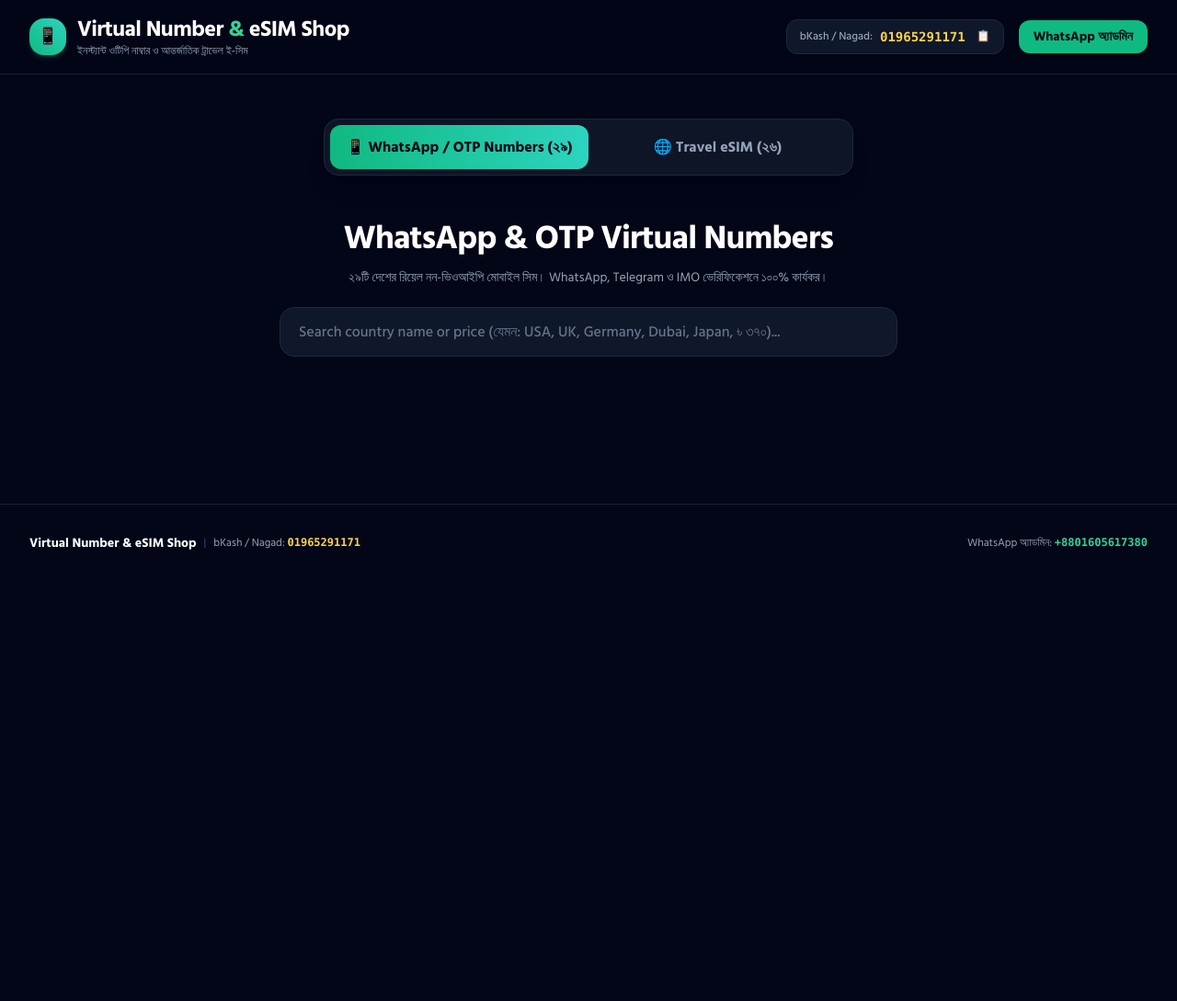
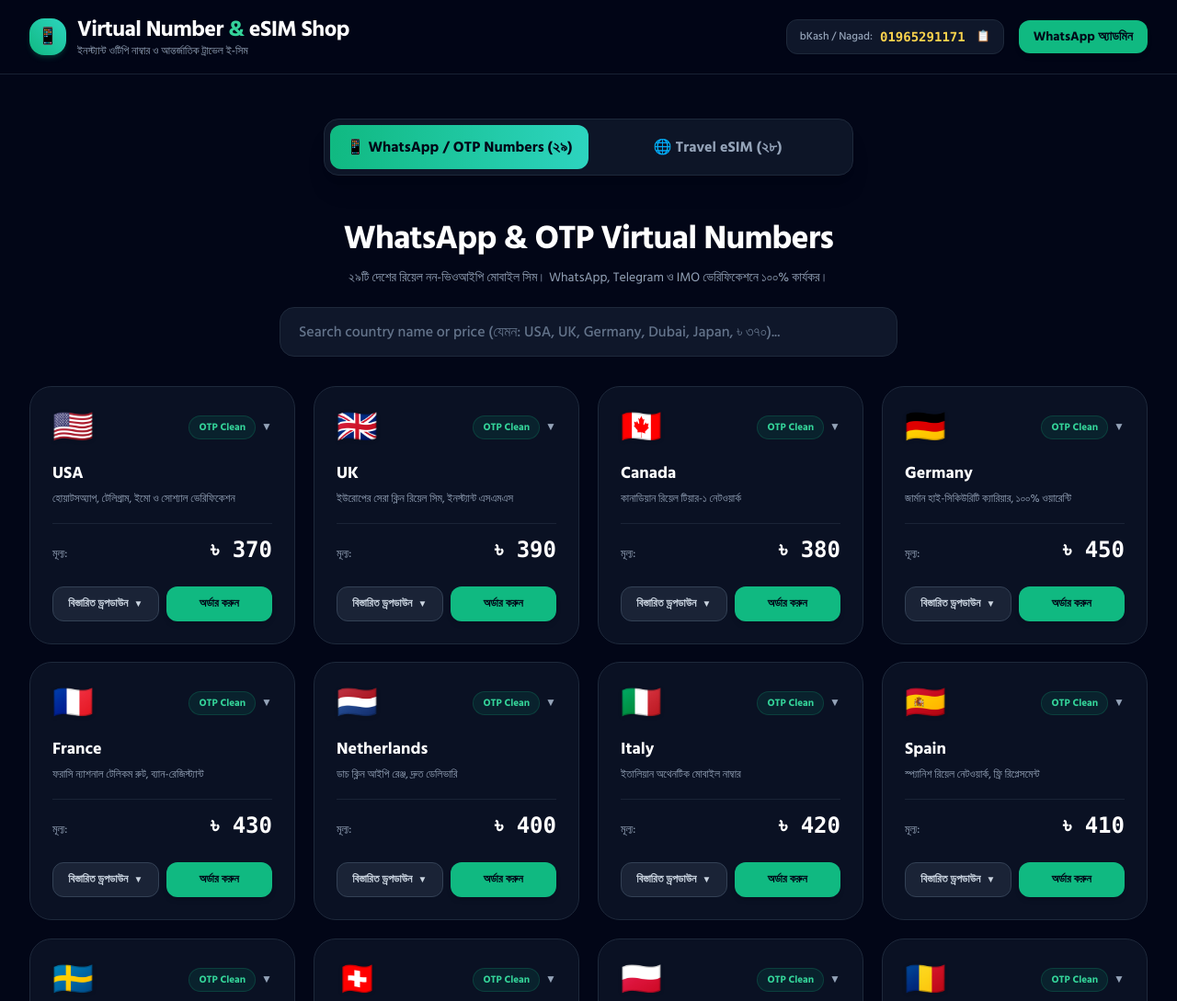
Before and after one commit to thihhdhxg-beep/virtual-number-shop, a plain HTML site: page index.html in a window 1280 px wide. Shown: the top 1089 px of the page at 92% size. Before the commit the page ends 800 px from the top, so only its background shows below. Drawn offline with nearby package versions, Linux system fonts and the light colour scheme.

Commit message:
Update index.html

```diff
--- a/index.html
+++ b/index.html
@@ -12,7 +12,6 @@
     body { font-family: 'Hind Siliguri', 'Plus Jakarta Sans', sans-serif; }
     .font-mono { font-family: 'JetBrains Mono', monospace; }
 
-    /* মাউস নিলে আলতোভাবে উপরে উঠে আসার মসৃণ অ্যানিমেশন */
     .card-lift {
       transition: transform 0.28s cubic-bezier(0.16, 1, 0.3, 1), box-shadow 0.28s cubic-bezier(0.16, 1, 0.3, 1), border-color 0.28s ease, background-color 0.28s ease;
       will-change: transform, box-shadow;
@@ -34,7 +33,7 @@
 </head>
 <body class="bg-slate-950 text-slate-100 min-h-screen antialiased selection:bg-emerald-500 selection:text-slate-950">
 
-  <!-- Clean, Minimalist Header -->
+  <!-- Header -->
   <header class="border-b border-slate-800/80 bg-slate-950/90 sticky top-0 z-30 backdrop-blur-md">
     <div class="max-w-7xl mx-auto px-4 sm:px-6 lg:px-8 py-4 flex flex-col md:flex-row items-center justify-between gap-4">
       <div class="flex items-center gap-3">
@@ -48,7 +47,6 @@
       </div>
 
       <div class="flex items-center gap-3 sm:gap-4 flex-wrap justify-center">
-        <!-- Elegant Payment Banner -->
         <div class="flex items-center gap-2 px-3.5 py-2 rounded-xl bg-slate-900 border border-slate-800 text-xs shadow-sm">
           <span class="text-slate-400 font-medium">bKash / Nagad:</span>
           <span class="font-mono font-black text-amber-300 text-sm">01965291171</span>
@@ -72,12 +70,12 @@
           📱 WhatsApp / OTP Numbers (২৯)
         </button>
         <button id="tabEsimBtn" class="flex-1 py-3 px-4 rounded-xl text-sm sm:text-base font-extrabold text-slate-400 hover:text-white transition-all cursor-pointer">
-          🌐 Travel eSIM (২৬)
+          🌐 Travel eSIM (২৮)
         </button>
       </div>
     </div>
 
-    <!-- Section 1: WhatsApp / OTP Numbers -->
+    <!-- Section 1: WhatsApp / OTP Numbers (29 Countries) -->
     <section id="otpSection" class="space-y-8">
       <div class="text-center max-w-2xl mx-auto space-y-3">
         <h2 class="text-3xl sm:text-4xl font-black text-white tracking-tight">WhatsApp & OTP Virtual Numbers</h2>
@@ -97,7 +95,7 @@
       </div>
     </section>
 
-    <!-- Section 2: Travel eSIM (2 Months Validity Highlighted, 26 Packages) -->
+    <!-- Section 2: Travel eSIM (28 Countries including Russia & Uzbekistan) -->
     <section id="esimSection" class="space-y-8 hidden">
       <div class="text-center max-w-2xl mx-auto space-y-3">
         <div class="inline-block px-3.5 py-1.5 rounded-full bg-cyan-500/10 border border-cyan-500/30 text-xs font-bold text-cyan-400">
@@ -109,7 +107,7 @@
           <input
             id="esimSearchInput"
             type="text"
-            placeholder="Search eSIM country (যেমন: France, Japan, Dubai, Korea, ৳ ১১৫০)..."
+            placeholder="Search eSIM country (যেমন: Russia, Uzbekistan, France, Japan, ৳ ৯৯৫, ৳ ১২৫০)..."
             class="w-full pl-5 pr-5 py-3.5 bg-slate-900 border border-slate-800 rounded-2xl text-sm sm:text-base text-white placeholder-slate-500 focus:outline-none focus:ring-2 focus:ring-cyan-500 font-medium"
           />
         </div>
@@ -135,7 +133,7 @@
     </div>
   </footer>
 
-  <!-- Details Modal (পূর্ণ বিবরণ) -->
+  <!-- Details Modal -->
   <div id="detailsModal" class="fixed inset-0 z-50 bg-slate-950/85 backdrop-blur-md hidden items-center justify-center p-4">
     <div class="w-full max-w-xl bg-slate-900 border border-slate-800 rounded-3xl shadow-2xl p-6 space-y-5">
       <div class="flex items-center justify-between border-b border-slate-800 pb-3">
@@ -176,7 +174,7 @@
     </div>
   </div>
 
-  <!-- Super Simple Checkout Box with bKash & Nagad Selection -->
+  <!-- Order Modal with bKash & Nagad -->
   <div id="orderModal" class="fixed inset-0 z-50 bg-slate-950/85 backdrop-blur-md hidden items-center justify-center p-4">
     <div class="w-full max-w-lg bg-slate-900 border border-slate-800 rounded-3xl shadow-2xl p-6 sm:p-7 space-y-5">
       <div class="flex items-center justify-between border-b border-slate-800 pb-3">
@@ -187,7 +185,6 @@
         <button id="closeModalBtn" class="text-slate-400 hover:text-white text-2xl cursor-pointer">&times;</button>
       </div>
 
-      <!-- Item Name & Price -->
       <div class="p-4 rounded-2xl bg-slate-950 border border-slate-800 flex items-center justify-between">
         <div class="flex items-center gap-3">
           <span id="modalFlag" class="text-3xl"></span>
@@ -202,13 +199,11 @@
         </div>
       </div>
 
-      <!-- 1. Payment Method Selection (bKash & Nagad) -->
       <div class="space-y-2">
         <label class="text-xs font-bold text-slate-300 uppercase tracking-wider block">
           পেমেন্ট মেথড নির্বাচন করুন:
         </label>
         <div class="grid grid-cols-2 gap-3">
-          <!-- bKash Button -->
           <button
             type="button"
             id="payMethodBkash"
@@ -233,7 +228,6 @@
             </div>
           </button>
 
-          <!-- Nagad Button -->
           <button
             type="button"
             id="payMethodNagad"
@@ -264,7 +258,6 @@
         </div>
       </div>
 
-      <!-- 2. One-Click Number Copy & Clear Instructions -->
       <div id="paymentBox" class="p-4 rounded-2xl bg-slate-950 border border-pink-500/40 space-y-2.5 transition-all">
         <div class="flex items-center justify-between">
           <span id="paymentLabel" class="text-xs font-bold uppercase tracking-wider text-slate-300">
@@ -294,7 +287,6 @@
         </p>
       </div>
 
-      <!-- 3. Direct TrxID & WhatsApp Flow -->
       <div class="space-y-4">
         <div>
           <label class="text-xs font-bold text-slate-300 uppercase tracking-wider block mb-1.5">
@@ -322,6 +314,7 @@
     const PAYMENT_NUMBER = '01965291171';
     const WA_NUMBER = '8801605617380';
     let selectedMethod = 'bkash';
+    let expandedCardId = null;
 
     // ২৯টি WhatsApp / OTP ভার্চুয়াল নাম্বার
     const otpData = [
@@ -356,7 +349,7 @@
       { id: 'otp-29', name: 'South Africa', flag: '🇿🇦', price: 390, priceBn: '৩৯০', desc: 'দক্ষিণ আফ্রিকা ভোডাকম চ্যানেল' }
     ];
 
-    // ২৬টি ট্রাভেল ই-সিম (পূর্বের ৬টি + নতুন ২০টি দেশ, প্রতিটির মূল্য ১,০০০ টাকার উপরে)
+    // ২৮টি ট্রাভেল ই-সিম (Russia ও Uzbekistan সহ)
     const esimData = [
       { id: 'esim-1', country: 'USA (যুক্তরাষ্ট্র)', flag: '🇺🇸', price: 950, priceBn: '৯৫০', desc: 'বিশ্বব্যাপী বিভিন্ন অ্যাকাউন্ট ভেরিফিকেশন ও ব্যবহারের জন্য উপযোগী।' },
       { id: 'esim-2', country: 'UK (যুক্তরাজ্য)', flag: '🇬🇧', price: 1050, priceBn: '১,০৫০', desc: 'আন্তর্জাতিক কল, এসএমএস ও রোমিং সুবিধার জন্য সেরা।' },
@@ -364,8 +357,6 @@
       { id: 'esim-4', country: 'Australia (অস্ট্রেলিয়া)', flag: '🇦🇺', price: 1150, priceBn: '১,১৫০', desc: 'ভ্রমণকারী ও শিক্ষার্থীদের জন্য দ্রুত ও সহজ সক্রিয়করণ।' },
       { id: 'esim-5', country: 'Germany (জার্মানি)', flag: '🇩🇪', price: 1200, priceBn: '১,২০০', desc: 'ইউরোপ ভ্রমণের সময় নিরবচ্ছিন্ন ডাটা ও যোগাযোগের জন্য উপযুক্ত।' },
       { id: 'esim-6', country: 'Malaysia (মালয়েশিয়া)', flag: '🇲🇾', price: 850, priceBn: '৮৫০', desc: 'সাশ্রয়ী মূল্যে দ্রুত ইন্টারনেট ও পর্যটকদের জন্য আদর্শ।' },
-
-      // নতুন ২০টি দেশ (মূল্য > ১,০০০ টাকা)
       { id: 'esim-7', country: 'France (ফ্রান্স)', flag: '🇫🇷', price: 1250, priceBn: '১,২৫০', desc: 'ইউরোপ ভ্রমণের জন্য নিরবচ্ছিন্ন হাই-স্পিড ডাটা ও রোমিং সাপোর্ট।' },
       { id: 'esim-8', country: 'Italy (ইতালি)', flag: '🇮🇹', price: 1200, priceBn: '১,২০০', desc: 'ইতালি ভ্রমণের সময় দ্রুতগতির ফোরজি/ফাইভজি ইন্টারনেট সুবিধা।' },
       { id: 'esim-9', country: 'Spain (স্পেন)', flag: '🇪🇸', price: 1180, priceBn: '১,১৮০', desc: 'স্পেন ও শেঞ্জেন অঞ্চলে নিরবচ্ছিন্ন ট্রাভেল ডাটা ও কানেক্টিভিটি।' },
@@ -382,17 +373,16 @@
       { id: 'esim-20', country: 'New Zealand (নিউজিল্যান্ড)', flag: '🇳🇿', price: 1380, priceBn: '১,৩৮০', desc: 'ভ্রমণকারী ও শিক্ষার্থীদের জন্য দ্রুত ও সহজ সক্রিয়করণ।' },
       { id: 'esim-21', country: 'Portugal (পর্তুগাল)', flag: '🇵🇹', price: 1150, priceBn: '১,১৫০', desc: 'পর্তুগাল ও সমগ্র ইউরোপ জুড়ে ফোরজি/ফাইভজি রোমিং সাপোর্ট।' },
       { id: 'esim-22', country: 'Austria (অস্ট্রিয়া)', flag: '🇦🇹', price: 1250, priceBn: '১,২৫০', desc: 'সেন্ট্রাল ইউরোপ ও ভিয়েনায় নিরবচ্ছিন্ন উচ্চগতির নেটওয়ার্ক।' },
-      { id: 'esim-23', country: 'Sweden (সুইডেন)', flag: '🇸🇪', price: 1280, priceBn: '১,২৮০', desc: 'স্ক্যান্ডিনেভিয়ান অঞ্চলের সেরা নেটওয়ার্ক কভারেজ ও ডাটা।' },
+      { id: 'esim-23', country: 'Sweden (সুইডেন)', flag: '🇸🇪', price: 1280, priceBn: '১,২৮০', desc: 'স্ক্যান্ডিনেভিয়ান অঞ্চলের সেরা নেটওয়ার্ক কভারেজ ও ডাটা।' },
       { id: 'esim-24', country: 'Qatar (কাতার)', flag: '🇶🇦', price: 1380, priceBn: '১,৩৮০', desc: 'দোহা ও সমগ্র কাতারে দ্রুতগতির অরিডু/ভোডাফোন ডাটা।' },
       { id: 'esim-25', country: 'Kuwait (কুয়েত)', flag: '🇰🇼', price: 1320, priceBn: '১,৩২০', desc: 'কুয়েত ভ্রমণ ও কাজের জন্য নির্ভরযোগ্য হাই-স্পিড সংযোগ।' },
-      { id: 'esim-26', country: 'Vietnam (ভিয়েতনাম)', flag: '🇻🇳', price: 1060, priceBn: '১,০৬০', desc: 'দ্রুতগতির ডাটা ও পর্যটকদের জন্য সহজতম কিউআর অ্যাক্টিভেশন।' }
-     { id: 'otp-21', name: 'Russia (রাশিয়া)', flag: '🇷🇺', price: 950, priceBn: '৯৫০', desc: 'আগের সব ১০০% ঠিক রেখে ৮ মাসের গ্যারান্টি সহ রুশ রিয়েল নন-ভিওআইপি মোবাইল সিম।' },
-      { id: 'otp-22', name: 'Uzbekistan (উজবেকিস্তান)', flag: '🇺🇿', price: 1200, priceBn: '১,২০০', desc: 'আগের সব ১০০% ঠিক রেখে ৮ মাসের গ্যারান্টি সহ উজবেক প্রিমিয়াম ওটিপি চ্যানেল।' }  ];
+      { id: 'esim-26', country: 'Vietnam (ভিয়েতনাম)', flag: '🇻🇳', price: 1060, priceBn: '১,০৬০', desc: 'দ্রুতগতির ডাটা ও পর্যটকদের জন্য সহজতম কিউআর অ্যাক্টিভেশন।' },
+      { id: 'esim-ru', country: 'Russia (রাশিয়া)', flag: '🇷🇺', price: 995, priceBn: '৯৯৫', desc: 'রাশিয়ান ট্রাভেল ডাটা ও নিরবচ্ছিন্ন রোমিং সুবিধা।' },
+      { id: 'esim-uz', country: 'Uzbekistan (উজবেকিস্তান)', flag: '🇺🇿', price: 1250, priceBn: '১,২৫০', desc: 'উজবেকিস্তান ভ্রমণ ও নিরবচ্ছিন্ন হাই-স্পিড ডাটা সংযোগ।' }
+    ];
 
     let currentItem = null;
-    let expandedCardId = null;
 
-    // Tabs toggle
     const tabOtpBtn = document.getElementById('tabOtpBtn');
     const tabEsimBtn = document.getElementById('tabEsimBtn');
     const otpSection = document.getElementById('otpSection');
@@ -418,7 +408,7 @@
       renderEsim(document.getElementById('esimSearchInput').value);
     }
 
-    // Render OTP Grid with Hover Lift & In-Card Dropdown
+    // Render OTP Grid
     const otpGrid = document.getElementById('otpGrid');
     const otpSearchInput = document.getElementById('otpSearchInput');
 
@@ -455,7 +445,6 @@
               <span class="text-2xl font-black text-white font-mono">৳ ${item.price}</span>
             </div>
 
-            <!-- In-Card Accordion Dropdown -->
             ${isExp ? `
               <div class="pt-3 mt-1 border-t border-slate-800 space-y-2.5 text-xs text-slate-300">
                 <div class="p-3.5 rounded-2xl bg-slate-950 border border-slate-800 space-y-1.5">
@@ -501,7 +490,7 @@
 
     otpSearchInput.oninput = (e) => renderOtp(e.target.value);
 
-    // Render eSIM Grid with Hover Lift & In-Card Dropdown
+    // Render eSIM Grid
     const esimGrid = document.getElementById('esimGrid');
     const esimSearchInput = document.getElementById('esimSearchInput');
 
@@ -542,7 +531,6 @@
               <span class="text-2xl font-black text-white font-mono">৳ ${item.price}</span>
             </div>
 
-            <!-- In-Card Accordion Dropdown -->
             ${isExp ? `
               <div class="pt-3 mt-1 border-t border-slate-800 space-y-2.5 text-xs text-slate-300">
                 <div class="p-3.5 rounded-2xl bg-slate-950 border border-slate-800 space-y-1.5">
@@ -684,7 +672,6 @@
       alert('পেমেন্ট নাম্বার ' + PAYMENT_NUMBER + ' কপি হয়েছে!');
     };
 
-    // Direct TrxID & WhatsApp Flow
     contactWhatsAppBtn.onclick = () => {
       const trx = trxInput.value.trim();
       if (!trx) {
```
